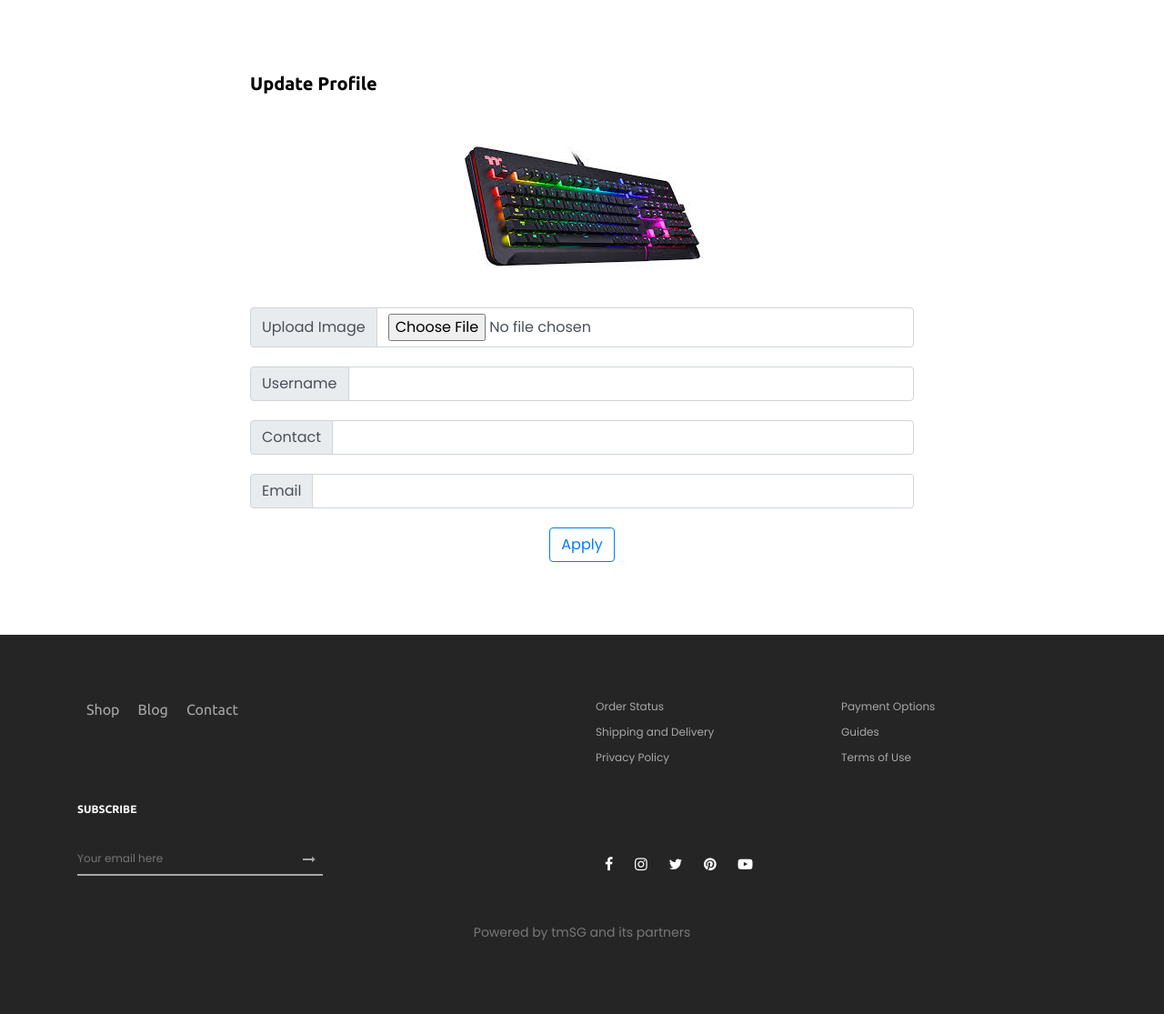
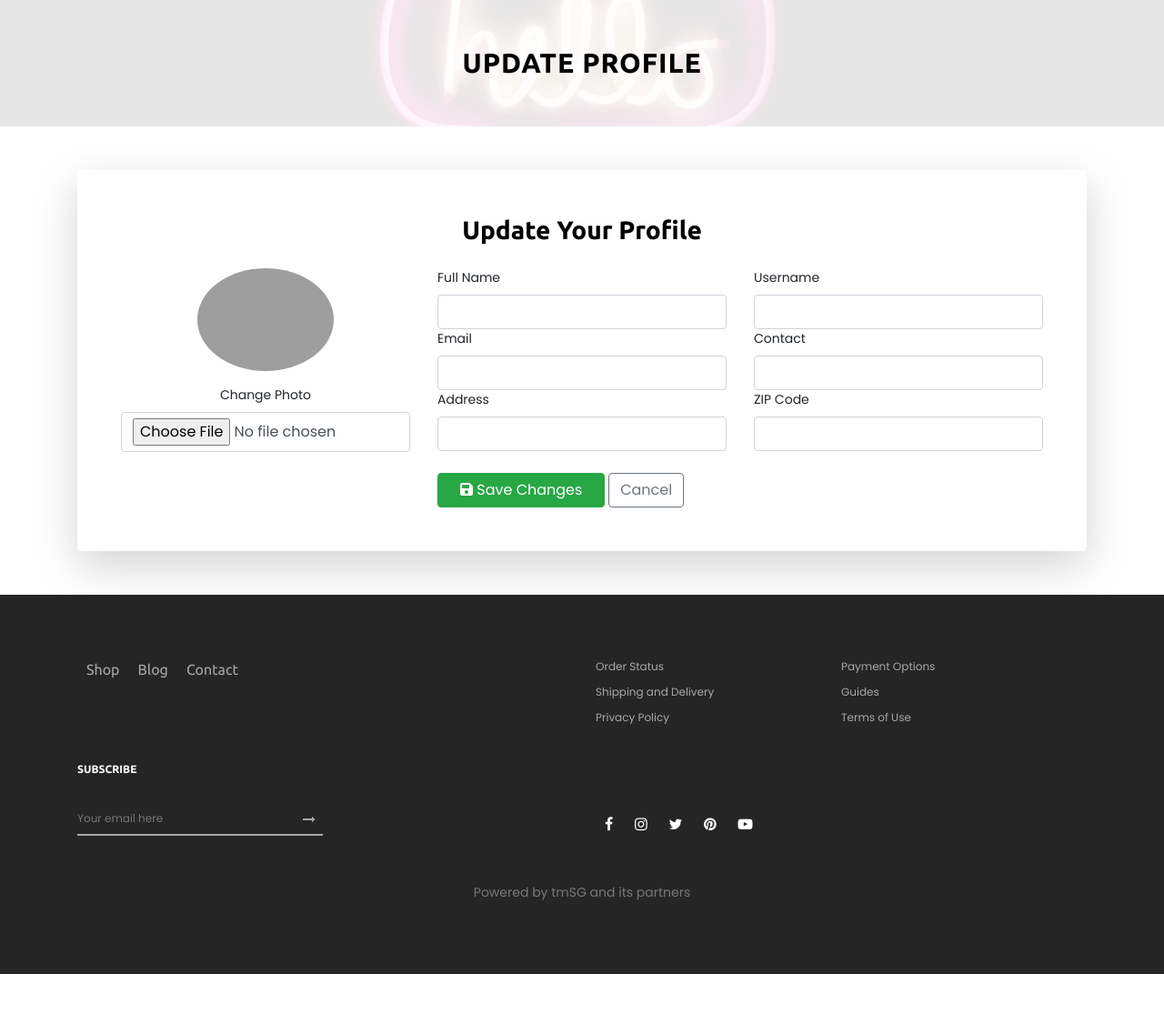
Before and after one commit to HenryDev01/INF2003, a Python web app: template App/template/customer/update_profile.html in a window 1280 px wide. Shown: the part 86-1201 px from the top of the page at 91% size. After the commit the page ends 1157 px from the top, so only its background shows below. Run offline with Jinja, Linux system fonts and the light colour scheme; the template is opened without the code that fills it, so the values that code supplies are empty; some libraries are stand-ins or nearby versions; some web fonts are replaced; grey boxes are pictures that could not be loaded.

Commit message:
Updated HTML

```diff
--- a/App/template/customer/update_profile.html
+++ b/App/template/customer/update_profile.html
@@ -1,86 +1,95 @@
 {% extends 'customer_base.html' %}
+
+{% block links %}
+<link rel="stylesheet" href="https://cdnjs.cloudflare.com/ajax/libs/font-awesome/6.5.0/css/all.min.css">
+<link rel="stylesheet" href="../static/css/style.css">
+
+{% endblock %}
+
 {% block content %}
-
-
- <div class="single-blog-wrapper">
-
-        <div class="container">
-            <div class="row justify-content-center">
-                <div class="col-12 col-md-8">
-                    <div class="regular-page-content-wrapper section-padding-80">
-
-
-                            <h5>Update Profile</h5>
-
-<br>
-                        <form class = "login-form" id = "login-form" method="post"  enctype="multipart/form-data">
-
-                            	<span class="profile-picture">
-								<center><img class="editable img-responsive" alt=" Avatar" id="avatar2" src="../static/img/Upload/keyboard.jpg"></center>
-							</span>
-                            <br>
-                               {% with errors = get_flashed_messages(category_filter=["error"]) %}
-            {% if errors %}
-                {%- for message in errors %}
-                    <div class="alert alert-danger alert-dismissible fade show error" role="alert">
-                        <span>{{ message }}</span>
-                        <button type="button" class="close" data-dismiss="alert" aria-label="Close">
-                            <span aria-hidden="true">&times;</span>
-                        </button>
-                    </div>
-                {% endfor -%}
-            {% endif %}
-        {% endwith %}
-
-
-
-
-                            <div class="input-group flex-nowrap">
-                              <div class="input-group-prepend">
-                                <span class="input-group-text" id="addon-wrapping">Upload Image</span>
-                              </div>
-                              <input type="file"  class="form-control" placeholder="" id ='username' name ='userUrl' aria-label="Username" aria-describedby="addon-wrapping">
-                            </div>
-<br>
-
-                            <div class="input-group flex-nowrap">
-                              <div class="input-group-prepend">
-                                <span class="input-group-text" id="addon-wrapping">Username</span>
-                              </div>
-                              <input type="text" value = '{# {{ usersdict[session["userID"]].get_nric() }} #}' class="form-control" placeholder="" id ='username' name ="username" aria-label="Username" aria-describedby="addon-wrapping">
-                            </div>
-
-<br>
-
-                            <div class="input-group flex-nowrap">
-                              <div class="input-group-prepend">
-                                <span class="input-group-text" id="addon-wrapping">Contact</span>
-                              </div>
-                              <input type="text" class="form-control" name = 'contact' value = '{# {{ usersdict[session["userID"]].get_contact() }} #}' placeholder="" id='password' aria-label="Username" aria-describedby="addon-wrapping">
-                            </div>
-                            <br>
-
-							        <div class="input-group flex-nowrap">
-                              <div class="input-group-prepend">
-                                <span class="input-group-text" id="addon-wrapping">Email</span>
-                              </div>
-                              <input type="text"  value = '{# {{ usersdict[session["userID"]].get_email() }} #}' class="form-control" name = 'email' placeholder="" id='password' aria-label="Username" aria-describedby="addon-wrapping">
-                            </div>
-
-                            <br>
-
-                            <center><input type="submit" class="btn btn-outline-primary" value="Apply"></center>
-
-
-                        </form>
-
-
-
-                        </div>
+<!-- ##### Breadcumb Area Start ##### -->
+    <div class="breadcumb_area bg-img" style="background-image: url(../static/img/bg-img/bg-10.jpg);">
+        <div class="container h-100">
+            <div class="row h-100 align-items-center">
+                <div class="col-12">
+                    <div class="page-title text-center">
+                        <h2>UPDATE PROFILE</h2>
                     </div>
                 </div>
             </div>
         </div>
     </div>
+    <!-- ##### Breadcumb Area End ##### -->
+<div class="container mt-5 mb-5">
+    <div class="card shadow-lg border-0 rounded-4">
+        <div class="card-body p-5">
+            <h3 class="mb-4 text-center">Update Your Profile</h3>
+            <form  id="updateProfileForm" action="/handle_customer_update/{{ customer.get_customer_id() }}" method="POST" enctype="multipart/form-data">
+                <input type="hidden" id ="customer_id" value="{{ customer.get_customer_id() }}">
+                <div class="row">
+                    <!-- Left: Profile Photo -->
+                    <div class="col-md-4 text-center">
+                        <img src="{{ url_for('static', filename='img/Upload/' ~ customer.get_photo()) }}"
+                             alt="Profile Photo"
+                             class="img-fluid rounded-circle mb-3"
+                             style="max-width: 150px;">
+
+                        <div class="mb-3">
+                            <label for="photo" class="form-label">Change Photo</label>
+                            <input type="file" class="form-control" name="photo" id="photo">
+                        </div>
+                    </div>
+
+                    <!-- Right: Form Fields -->
+                    <div class="col-md-8">
+                        <div class="row g-3">
+                            <div class="col-md-6">
+                                <label for="name" class="form-label">Full Name</label>
+                                <input type="text" class="form-control" name="name" id="name" value="{{ customer.get_name() }}" required>
+                            </div>
+
+                            <div class="col-md-6">
+                                <label for="username" class="form-label">Username</label>
+                                <input type="text" class="form-control" name="username" id="username" value="{{ customer.get_username() }}" required>
+                            </div>
+
+                            <div class="col-md-6">
+                                <label for="email" class="form-label">Email</label>
+                                <input type="email" class="form-control" name="email" id="email" value="{{ customer.get_email() }}" required>
+                            </div>
+
+                            <div class="col-md-6">
+                                <label for="contact" class="form-label">Contact</label>
+                                <input type="text" class="form-control" name="contact" id="contact" value="{{ customer.get_contact() }}" required>
+                            </div>
+
+                            <div class="col-md-6">
+                                <label for="address" class="form-label">Address</label>
+                                <input type="text" class="form-control" name="address" id="address" value="{{ customer.get_address() }}" required>
+                            </div>
+
+                            <div class="col-md-6">
+                                <label for="zip_code" class="form-label">ZIP Code</label>
+                                <input type="text" class="form-control" name="zip_code" id="zip_code" value="{{ customer.get_customer_zip_code() }}" required>
+                            </div>
+                        </div>
+
+                        <div class="mt-4 text-end">
+                            <button type="submit" class="btn btn-success px-4">
+                                <i class="fas fa-save"></i> Save Changes
+                            </button>
+                            <a href="/customer_profile" class="btn btn-outline-secondary ms-2">Cancel</a>
+                        </div>
+                    </div>
+                </div>
+            </form>
+        </div>
+    </div>
+</div>
+
 
 {% endblock %}
+
+{% block custom %}
+ <script src="../static/js/style.js"></script>
+{% endblock %}
```
